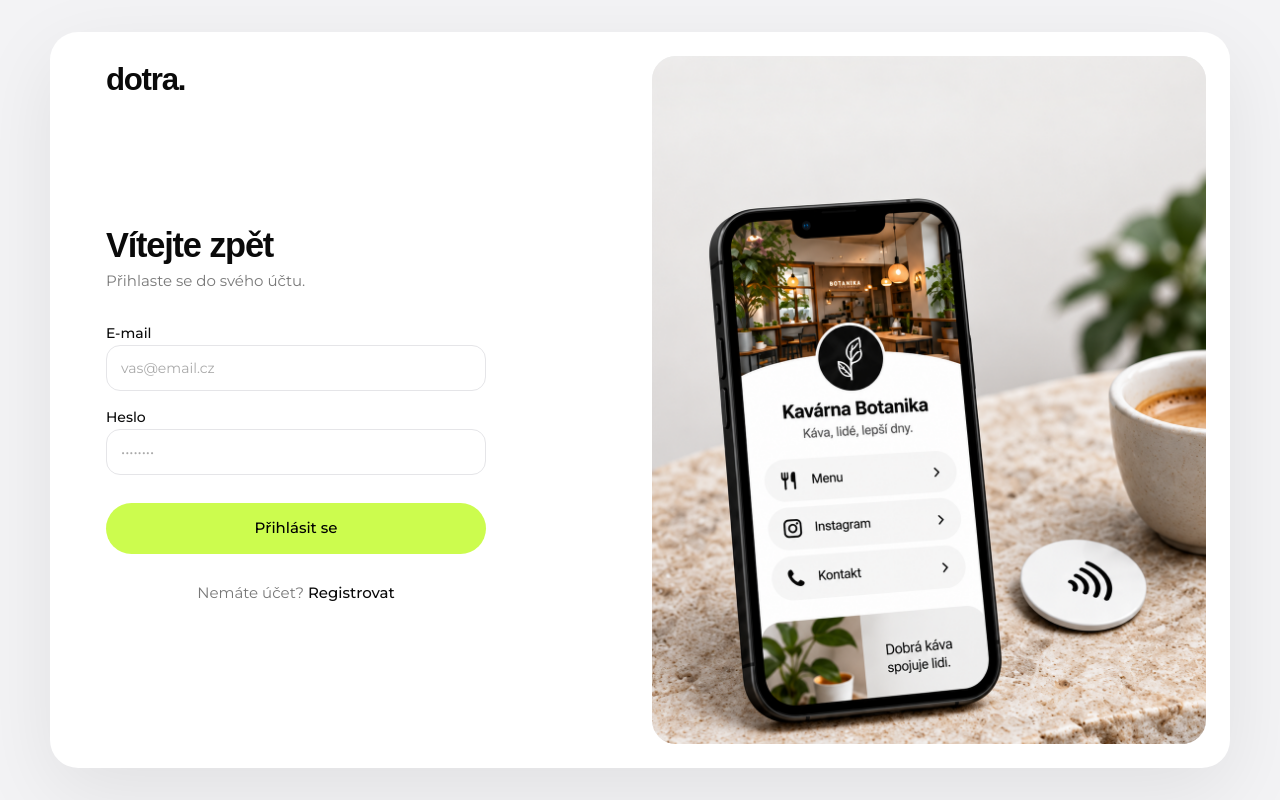
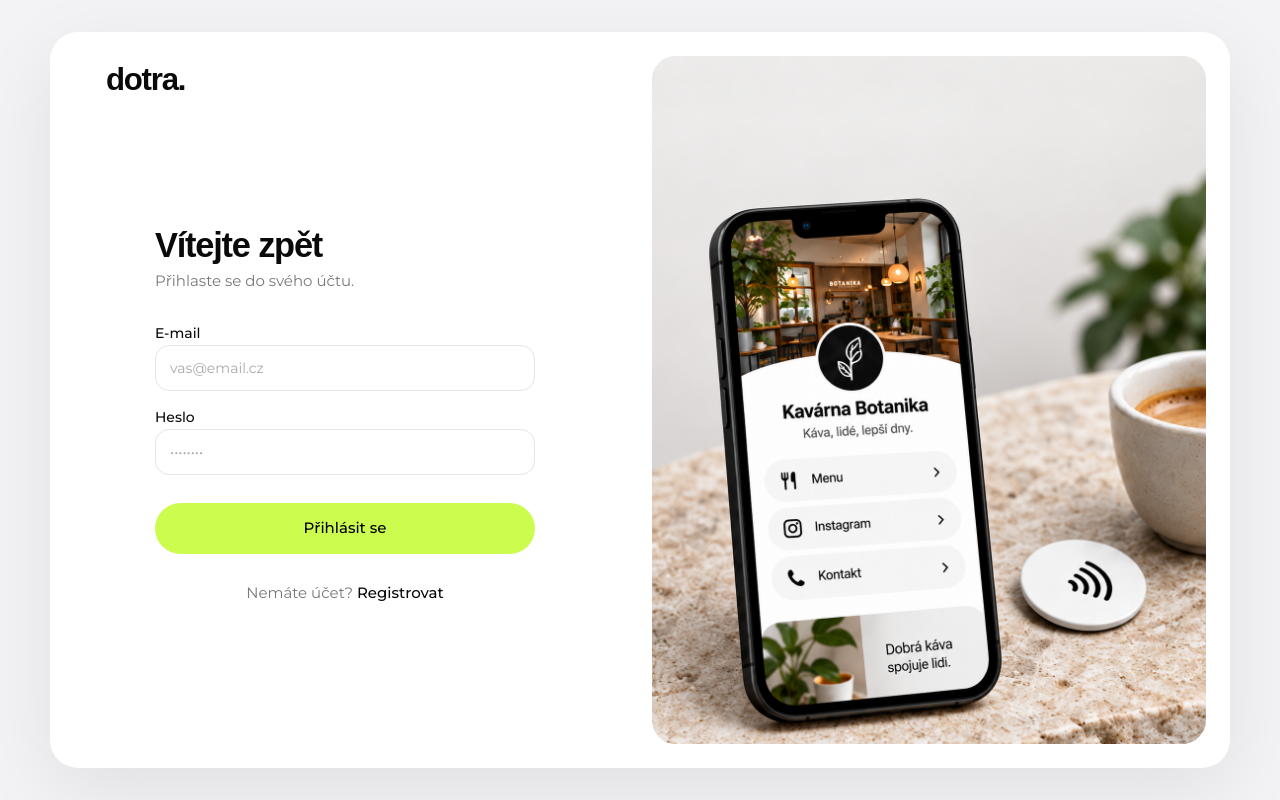
Before and after one commit to pacidekor/dotra, a Next.js app: page /login in a window 1280 px wide. Built offline with nearby package versions, Linux system fonts and the light colour scheme; a web font is replaced by a local one.

Commit message:
Center auth form block in the left panel.

```diff
--- a/src/components/AuthSplitLayout.tsx
+++ b/src/components/AuthSplitLayout.tsx
@@ -26,7 +26,7 @@
           </Link>
 
           <div className="flex flex-1 flex-col justify-center py-10 sm:py-12">
-            <div className="mx-auto w-full max-w-[380px] lg:mx-0">{children}</div>
+            <div className="mx-auto w-full max-w-[380px]">{children}</div>
           </div>
         </section>
 
```
